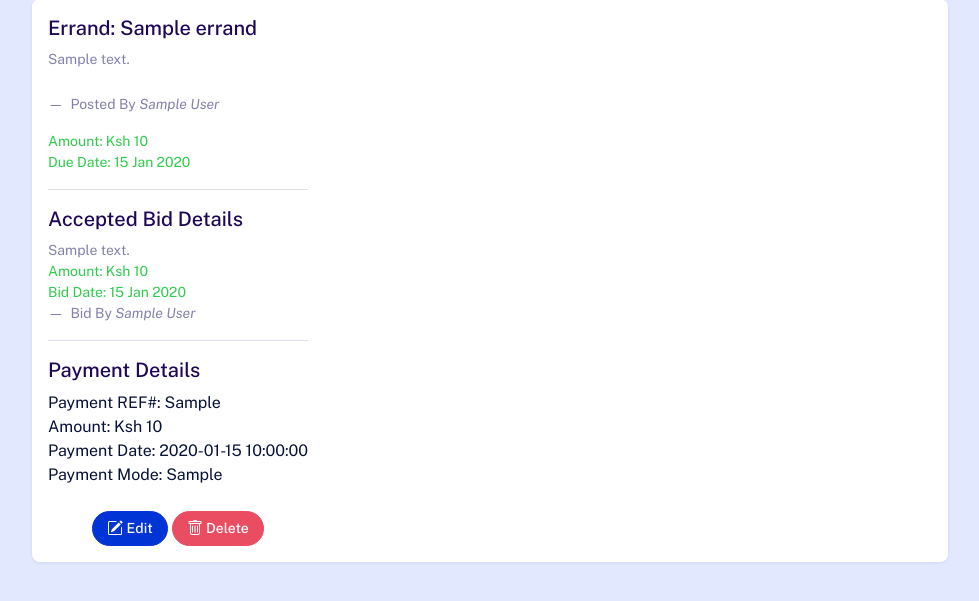
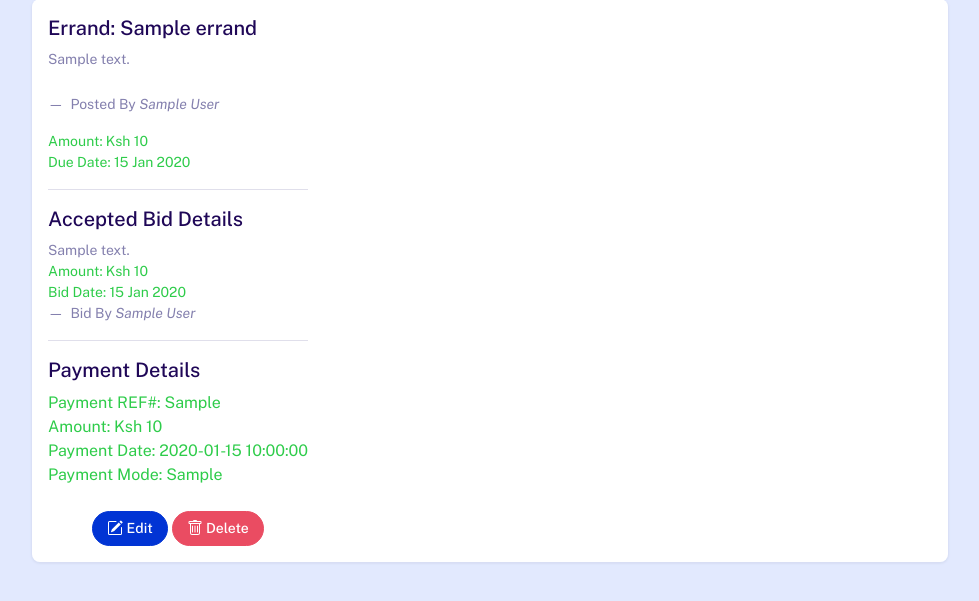
Before and after one commit to MartDevelopers-Inc/Errads_Service, a PHP site: page /views/payments in a window 1280 px wide. Shown: the part 65-666 px from the top of the page, without its empty margins (150-1129 px from the left). Run offline with PHP 8.4, Linux system fonts and the light colour scheme; a user stored in the database is signed in; tables that the repository leaves empty or names only in its code hold one stand-in row (values such as "Sample post"); some libraries are stand-ins or nearby versions.

Commit message:
All Unit Tests Pass On Payments

```diff
--- a/views/payments.php
+++ b/views/payments.php
@@ -166,7 +166,7 @@ require_once('../partials/head.php');
                             </figcaption>
                             <hr>
                             <h5>Payment Details </h5>
-                            <span class="text-dark">
+                            <span class="text-success">
                                 Payment REF#: <?php echo $biddings->payment_ref; ?><br>
                                 Amount: Ksh <?php echo number_format($biddings->payment_amount); ?><br>
                                 Payment Date: <?php echo $biddings->payment_date; ?><br>
```
